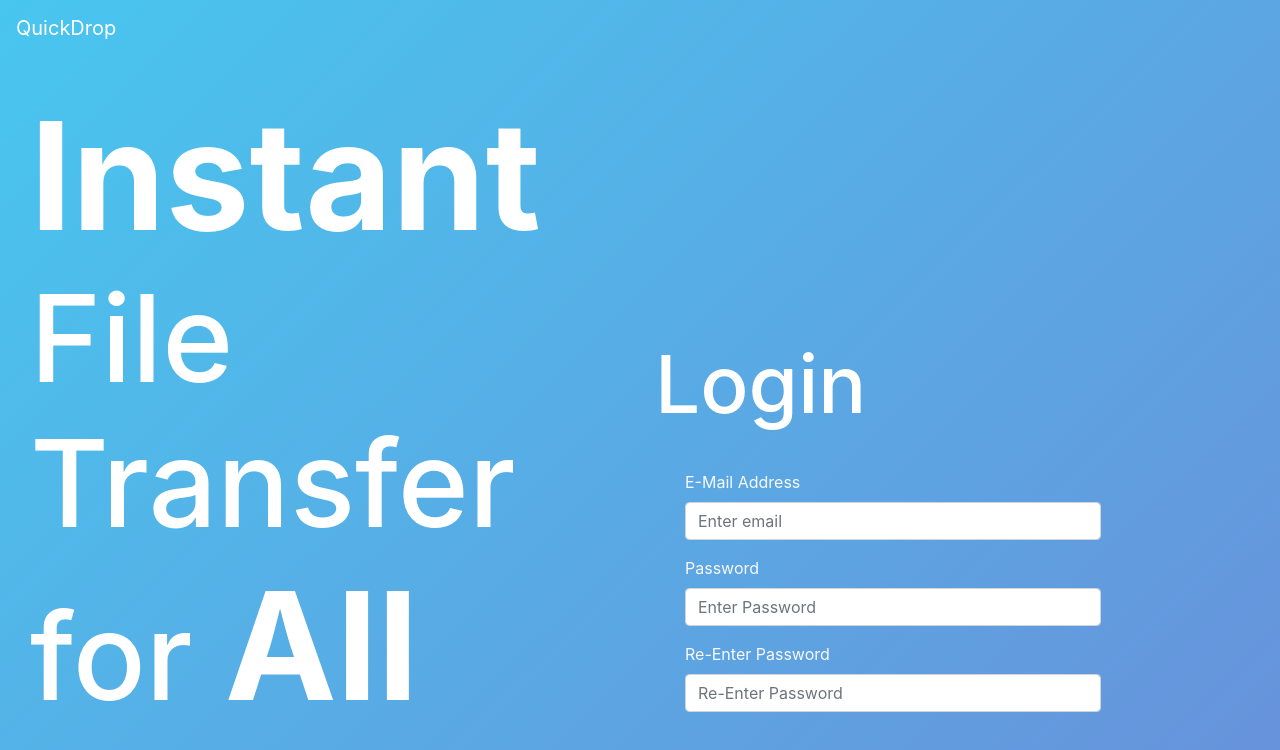
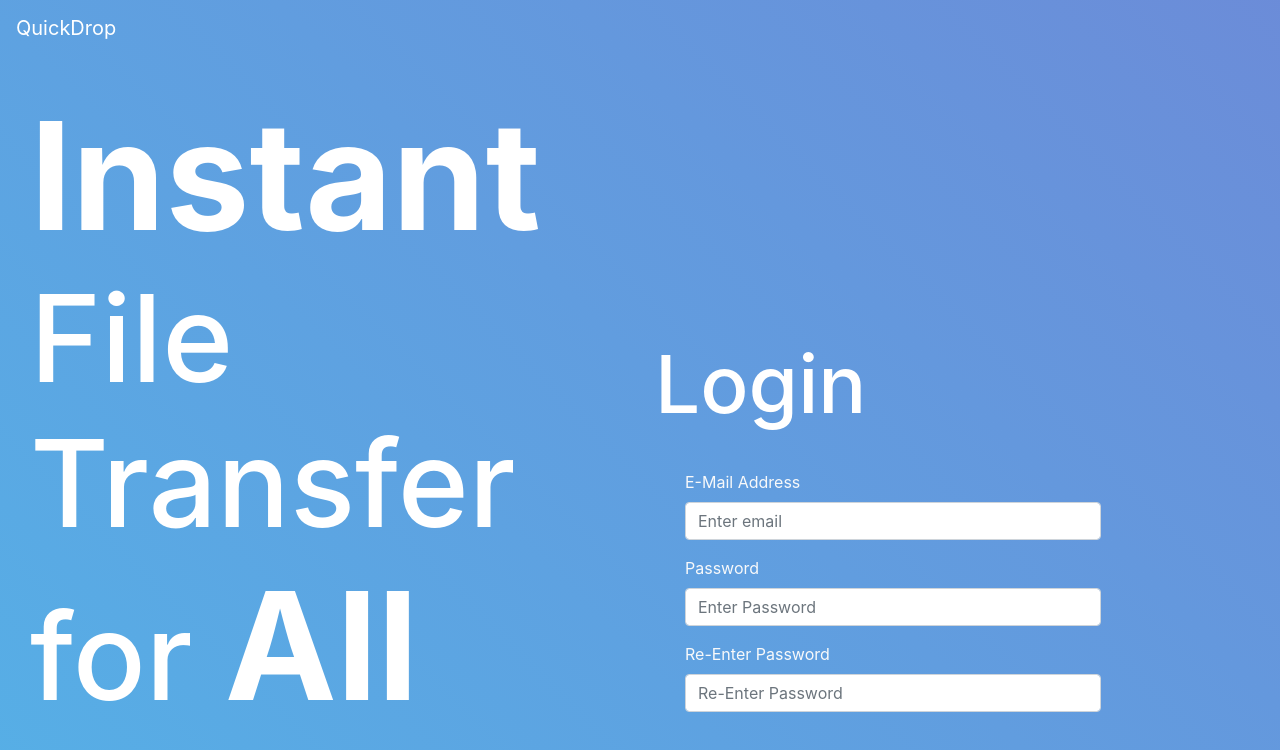
Before and after one commit to KashifIV/QuickDrop_web, a React (Create React App) app: page /Home in a window 1280 px wide. Shown: the top 750 px of the page. Built offline with nearby package versions, Linux system fonts and the light colour scheme; no server answers.

Commit message:
Updated file download and upload

```diff
--- a/src/App.css
+++ b/src/App.css
@@ -6,7 +6,20 @@ html {
 body {
   margin-bottom: 160px !important; /* Height of the footer */
   padding: 0;
-  background-image: linear-gradient(to bottom right, #48c6ef, #6f86d6);
+  background: linear-gradient(45deg, #48c6ef, #6f86d6);
+  background-size: 150% 150%;
+  animation: gradientBG 15s ease infinite;
+}
+@keyframes gradientBG {
+	0% {
+		background-position: 0% 50%;
+	}
+	50% {
+		background-position: 100% 50%;
+	}
+	100% {
+		background-position: 0% 50%;
+	}
 }
 
 footer {
--- a/src/redux/actions.js
+++ b/src/redux/actions.js
@@ -39,7 +39,8 @@ export function uploadFiles(files, token){
         files.forEach(file => {
             var reader = new FileReader();
             reader.onload = (e) => {
-                socket.emit("request", {'requestType': 'uploadFile', 'tokenKey': token, 'filename': file.name, 'fileData': reader.result});
+                console.log(window.btoa(reader.result));
+                socket.emit("request", {'requestType': 'uploadFile', 'tokenKey': token, 'filename': file.name, 'fileData': window.btoa(reader.result)});
             }
             reader.readAsBinaryString(file);
         });
@@ -79,7 +80,7 @@ function base64ToArrayBuffer(base64) {
     return bytes;
  }
  function saveByteArray(reportName, byte) {
-    var blob = new Blob([byte], {type: "application/pdf"});
+    var blob = new Blob([byte]);
     var link = document.createElement('a');
     link.href = window.URL.createObjectURL(blob);
     var fileName = reportName;
@@ -88,8 +89,8 @@ function base64ToArrayBuffer(base64) {
 };
 
 function handleDownloadFile(json, dispatch){
-    //var sampleArr = base64ToArrayBuffer(json['responseData']['fileData']);
-    saveByteArray(json['originalRequest']['filename'], json['responseData']['fileData']);
+    var sampleArr = base64ToArrayBuffer(json['responseData']['fileData']);
+    saveByteArray(json['originalRequest']['filename'], sampleArr);
 }
 function handleListFiles(json, dispatch){
     if (json['errorCode'] == 0){
```
